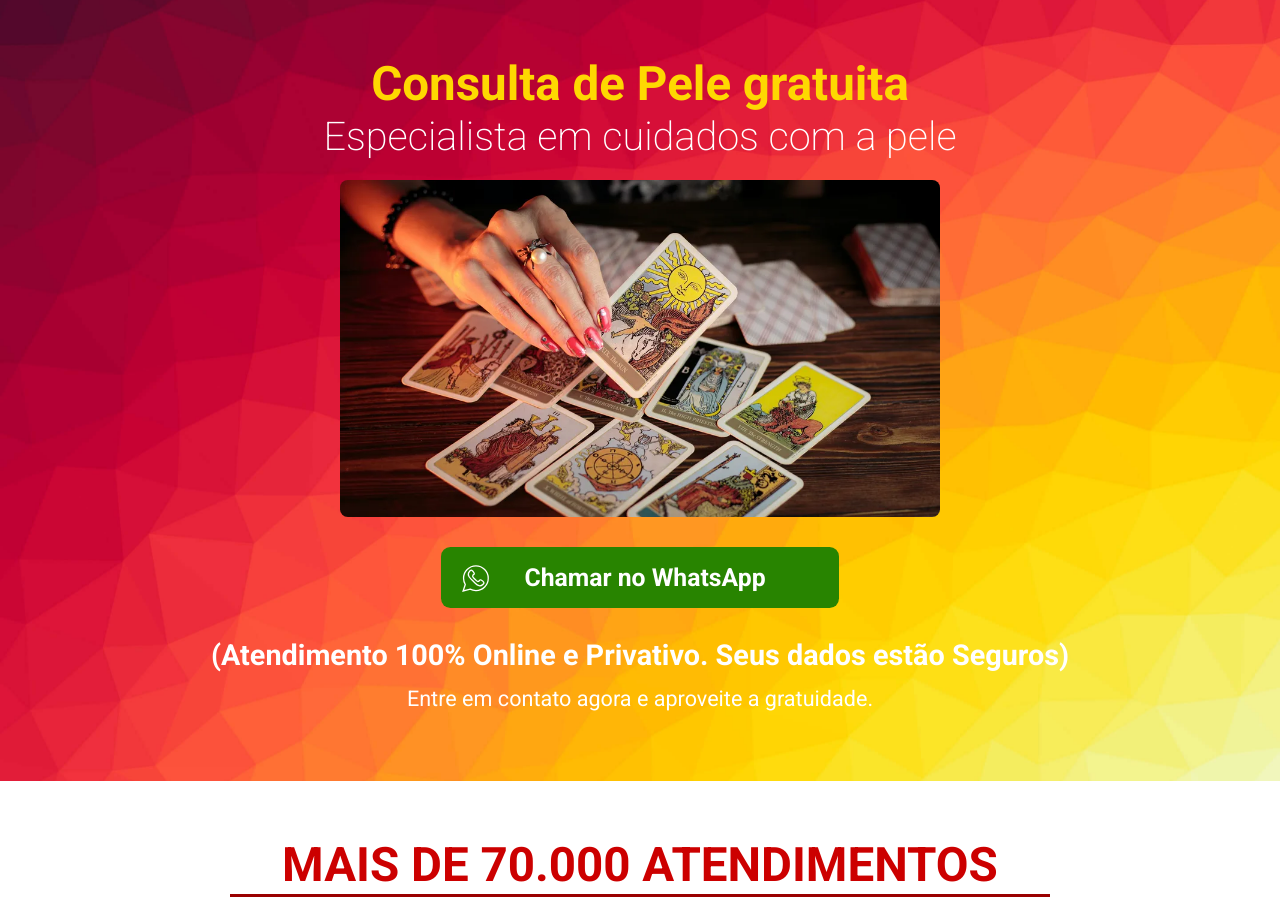
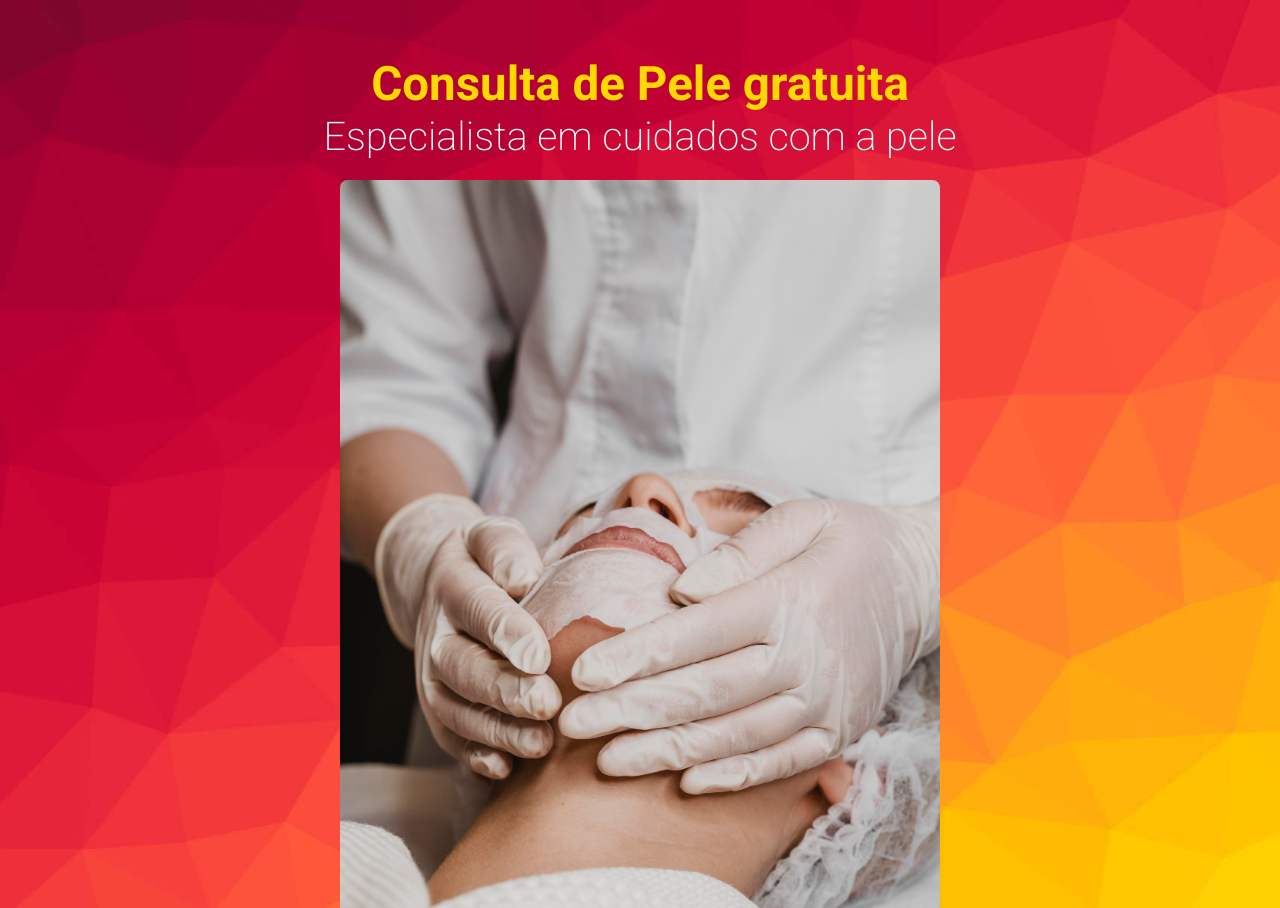
Before and after one commit to RenovaSkin/Consulta_gratuita, a plain HTML site: page index.html in a window 1280 px wide. Shown: the top 908 px of the page. Drawn offline with nearby package versions, Linux system fonts and the light colour scheme.

Commit message:
Update index.html

```diff
--- a/index.html
+++ b/index.html
@@ -30,7 +30,8 @@
                     <h2 class="active-select font-big" type="title" id="title-796421" bg-color2="rgba(0, 0, 0, 0)" style="color: rgb(254, 216, 1);">Consulta de Pele gratuita
                     </h2>
                     <h2 class="active-select font-thin" type="title" id="title-69301" bg-color2="rgba(0, 0, 0, 0)">Especialista em cuidados com a pele</h2><a class="img active-select border-radius-per" type="img" id="img-192851" bg-color2="rgba(0, 0, 0, 0)" style="border-radius: 7.8px; margin-top: 19px; background-attachment: local, local;" data-border-radius="1.3" css-mt="19">
-                        <div class="subobj" style="border-radius: 7.8px; background-attachment: local, local;"><img src="pagee-img/img-topo.webp" alt="" style="filter: grayscale(0%) sepia(0%) blur(0px) contrast(100%) brightness(1) invert(0%) saturate(100%) hue-rotate(0deg);"></div>
+                        <div class="subobj" style="border-radius: 7.8px; background-attachment: local, local;"><img src="https://raw.githubusercontent.com/RenovaSkin/Consulta_gratuita/main/young-beautiful-woman-getting-skin-mask-treatment.jpg
+" alt="" style="filter: grayscale(0%) sepia(0%) blur(0px) contrast(100%) brightness(1) invert(0%) saturate(100%) hue-rotate(0deg);"></div>
                     </a><a class="button active-select border-radius-per horizontal-align" type="button" hover-animation="" id="button-850741" bg-color2="transparent" style="background-color: rgb(40, 132, 0); background-image: url(&quot;undefined&quot;), linear-gradient(transparent 0%, transparent 100%); margin-top: 30px; margin-bottom: 30px; border-radius: 9.408px; width: 398px; text-align: center; border-width: 0px; border-style: solid; position: relative; left: 0px; top: 0px;" css-mt="30" css-mb="30" data-border-radius="2.4" wd="398" href="#">
                         <div class="buttonhover"></div>
                         <div class="button-content">
```
